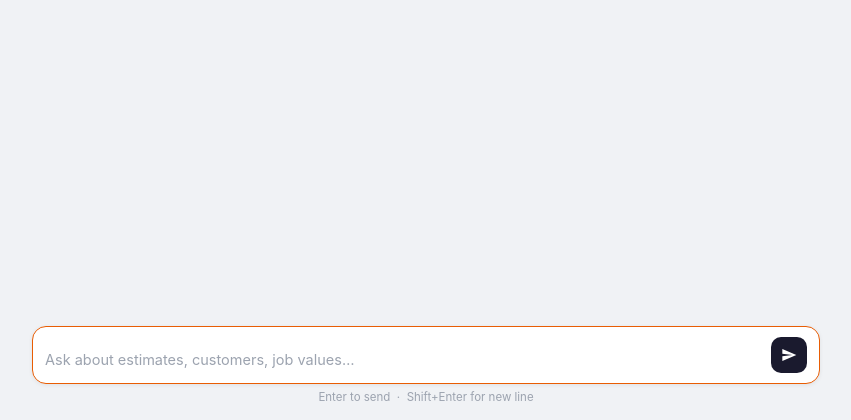
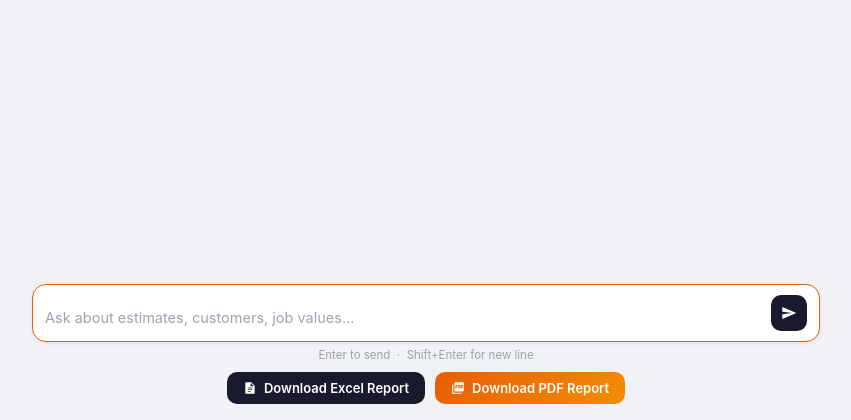
Before and after one commit to DavidWSFPSC/striven-mcp, a Python web app: template templates/index.html in a window 1280 px wide. Shown: the part 380-800 px from the top of the page, without its empty margins (214-1065 px from the left). Run offline with Jinja, Linux system fonts and the light colour scheme; the template is opened without the code that fills it, so the values that code supplies are empty.

Commit message:
Enforce gas_log_audit routing; add export download buttons to UI
System prompt:
- Replace soft suggestion with hard non-negotiable rule block for all
  gas log / removal fee / burner questions
- List exact trigger phrases (matches rows 7 & 8 from logs)
- Explicit prohibitions: no search_estimates loop, no get_estimate_by_id
  loop, no sampling/extrapolating, no hedging about "extensive checking"
- search_estimates and get_estimate_by_id tool descriptions updated to
  redirect gas log questions to gas_log_audit

UI (index.html):
- Add Download Excel Report + Download PDF Report buttons below input bar
- Styled dark (CSV) and orange gradient (PDF) to match existing theme
- Inline SVG icons; open in new tab; hover lift animation

Co-Authored-By: Claude Sonnet 4.6 <noreply@anthropic.com>

```diff
--- a/templates/index.html
+++ b/templates/index.html
@@ -172,6 +172,25 @@
     .send-btn svg { width: 16px; height: 16px; fill: #fff; }
 
     .hint { text-align: center; font-size: 11.5px; color: #9ca3af; margin-top: 6px; }
+
+    /* ── Export buttons ── */
+    .export-bar {
+      display: flex; gap: 10px; justify-content: center;
+      margin-top: 10px;
+    }
+    .export-btn {
+      display: inline-flex; align-items: center; gap: 7px;
+      padding: 8px 16px;
+      border: none; border-radius: 10px;
+      font-size: 13px; font-weight: 600; cursor: pointer;
+      text-decoration: none;
+      transition: opacity 0.15s, transform 0.1s;
+    }
+    .export-btn:hover  { opacity: 0.85; transform: translateY(-1px); }
+    .export-btn:active { transform: translateY(0); }
+    .export-btn.csv { background: #1a1a2e; color: #fff; }
+    .export-btn.pdf { background: linear-gradient(135deg, #e85d04, #f48c06); color: #fff; }
+    .export-btn svg { width: 14px; height: 14px; fill: currentColor; flex-shrink: 0; }
   </style>
 </head>
 <body>
@@ -215,6 +234,24 @@
       </button>
     </div>
     <div class="hint">Enter to send &nbsp;·&nbsp; Shift+Enter for new line</div>
+
+    <!-- Report export buttons -->
+    <div class="export-bar">
+      <a class="export-btn csv"
+         href="https://striven-mcp-v2.onrender.com/gas-log-audit-export"
+         target="_blank" rel="noopener">
+        <!-- spreadsheet icon -->
+        <svg viewBox="0 0 24 24"><path d="M14 2H6a2 2 0 0 0-2 2v16a2 2 0 0 0 2 2h12a2 2 0 0 0 2-2V8l-6-6zm-1 1.5L18.5 9H13V3.5zM8 11h8v1.5H8V11zm0 3h8v1.5H8V14zm0 3h5v1.5H8V17z"/></svg>
+        Download Excel Report
+      </a>
+      <a class="export-btn pdf"
+         href="https://striven-mcp-v2.onrender.com/gas-log-audit-pdf"
+         target="_blank" rel="noopener">
+        <!-- PDF icon -->
+        <svg viewBox="0 0 24 24"><path d="M20 2H8a2 2 0 0 0-2 2v12a2 2 0 0 0 2 2h12a2 2 0 0 0 2-2V4a2 2 0 0 0-2-2zm-8.5 7.5c0 .83-.67 1.5-1.5 1.5H9v2H7.5V7H10c.83 0 1.5.67 1.5 1.5v1zm5 2c0 .83-.67 1.5-1.5 1.5h-2.5V7H15c.83 0 1.5.67 1.5 1.5v3zm4-3H19v1h1.5V11H19v2h-1.5V7h3v1.5zM9 9.5h1v-1H9v1zM4 6H2v14a2 2 0 0 0 2 2h14v-2H4V6zm10 5.5h1v-3h-1v3z"/></svg>
+        Download PDF Report
+      </a>
+    </div>
   </div>
 </div>
 
```
Also changed, not shown: app.py (+43 -10 lines).
